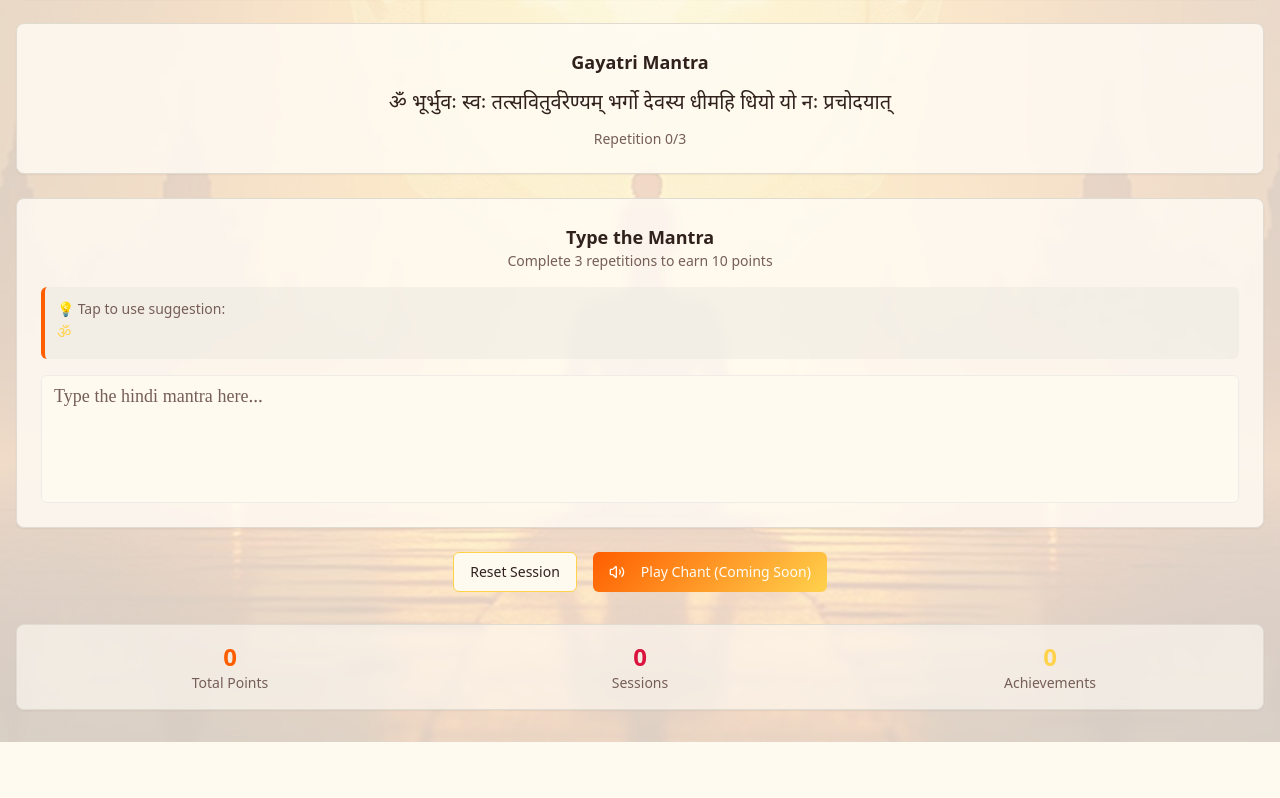
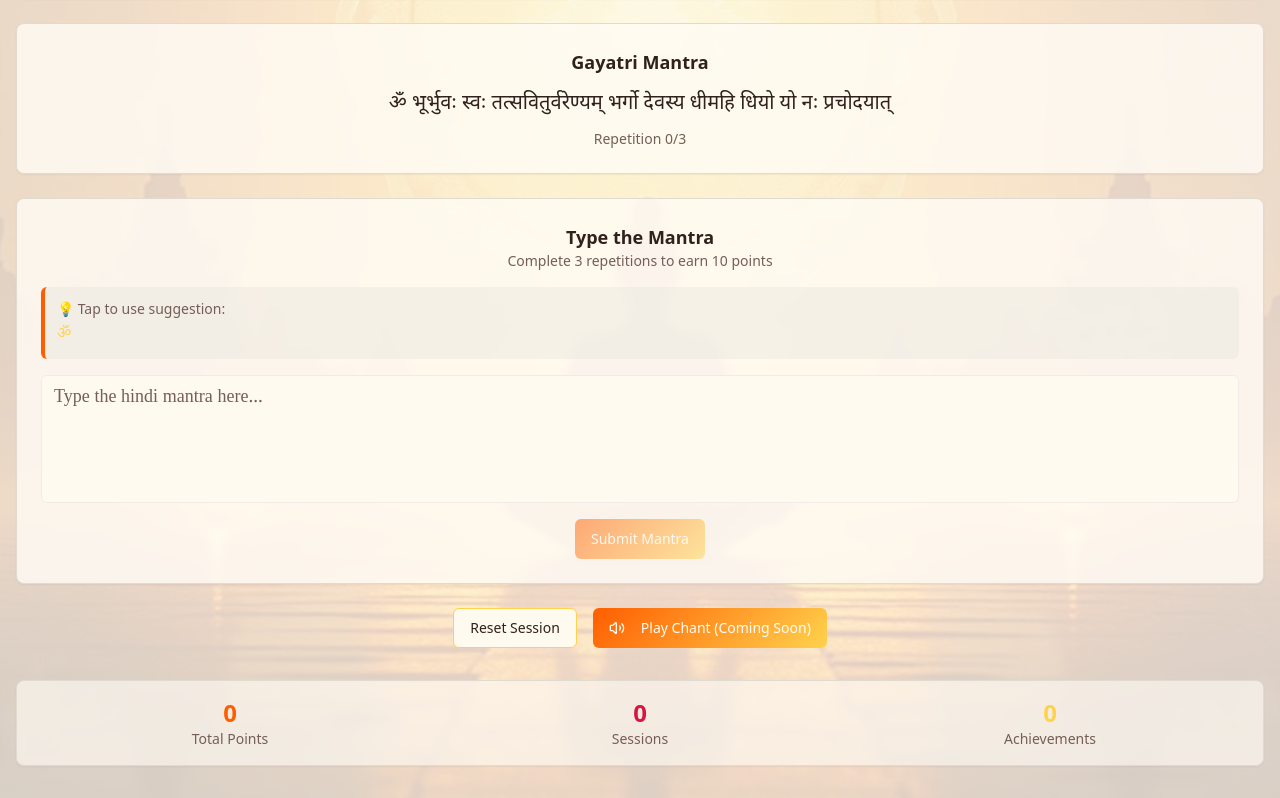
Before and after one commit to DarkSkull-lab/gayatri-mantra-lekhan-7aa1c38e, a React (Vite) app: page / in a window 1280 px wide. Shown: the part 409-1207 px from the top of the page. Before the commit the page ends 1151 px from the top, so only its background shows below. Built offline with nearby package versions, Linux system fonts and the light colour scheme.

Commit message:
Fix point system logic
Adjusted the point system to award points only after the full mantra is written and submitted. A submit button has been added, and points are now awarded after completing three submissions, with each submission counting as one repetition.

```diff
--- a/src/components/MantraTrainer.tsx
+++ b/src/components/MantraTrainer.tsx
@@ -137,11 +137,15 @@ export default function MantraTrainer() {
     setCurrentInput(value);
 
     const target = MANTRAS[language];
-    const accuracy = checkAccuracy(value, target, language);
 
     // Update suggestion
     const currentSuggestion = getTypingSuggestion(value, target);
     setSuggestion(currentSuggestion);
+  };
+
+  const handleSubmit = () => {
+    const target = MANTRAS[language];
+    const accuracy = checkAccuracy(currentInput, target, language);
 
     if (accuracy === 100) {
       // Completed one repetition
@@ -186,11 +190,21 @@ export default function MantraTrainer() {
         }, 3000);
       } else {
         // Clear for next repetition
+        toast({
+          title: "✅ Repetition Complete!",
+          description: `${newCount}/3 repetitions completed`,
+        });
         setTimeout(() => {
           setCurrentInput('');
           setSuggestion('');
         }, 1000);
       }
+    } else {
+      toast({
+        title: "Please complete the mantra",
+        description: "Type the complete mantra before submitting",
+        variant: "destructive"
+      });
     }
   };
 
@@ -346,6 +360,19 @@ export default function MantraTrainer() {
               disabled={isCompleted}
             />
 
+            {/* Submit Button */}
+            {!isCompleted && (
+              <div className="flex justify-center">
+                <Button
+                  onClick={handleSubmit}
+                  disabled={!currentInput.trim()}
+                  className="bg-gradient-spiritual hover:opacity-90"
+                >
+                  Submit Mantra
+                </Button>
+              </div>
+            )}
+
             {isCompleted && (
               <div className="text-center text-accent font-semibold">
                 🎉 Excellent! Session completed successfully!
```
